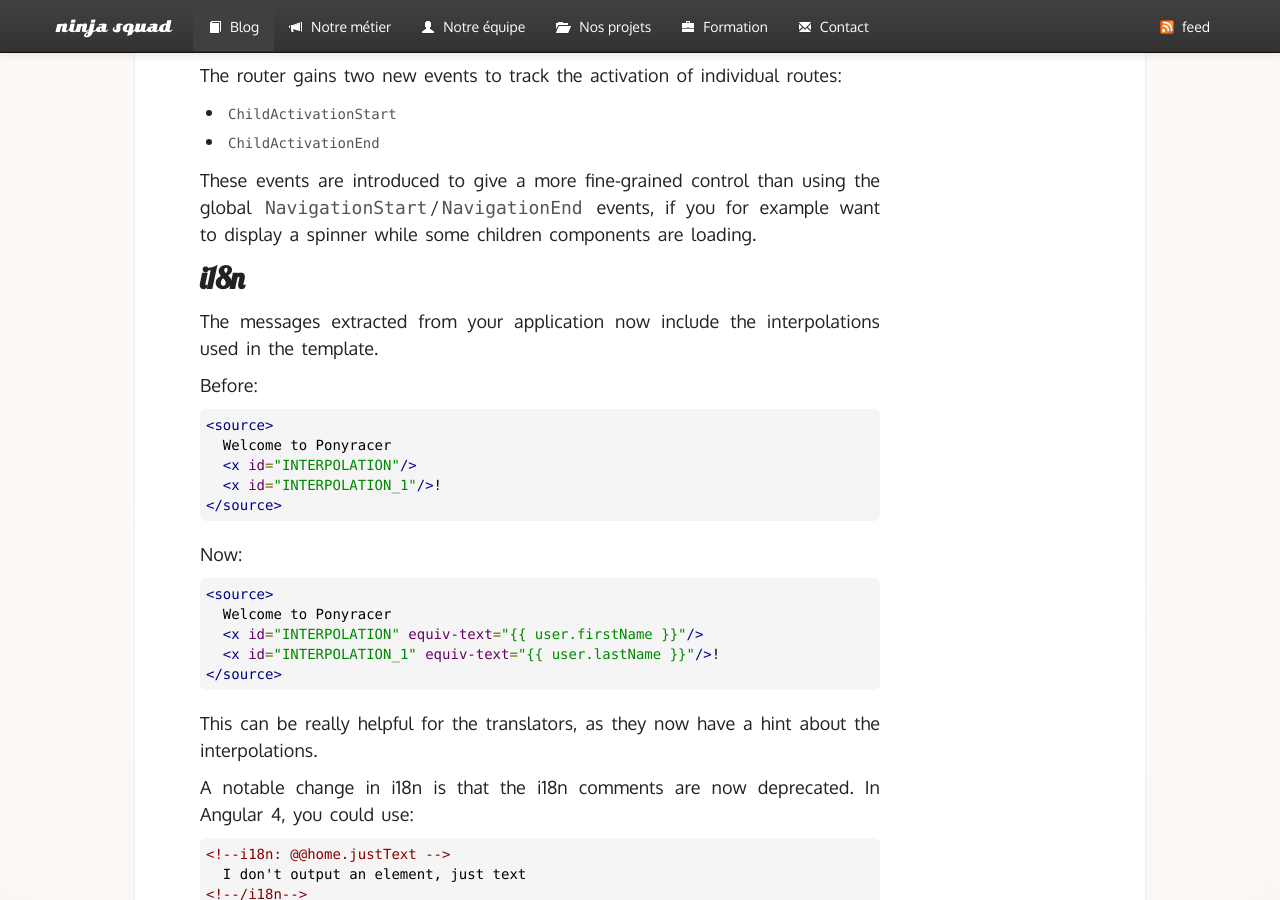
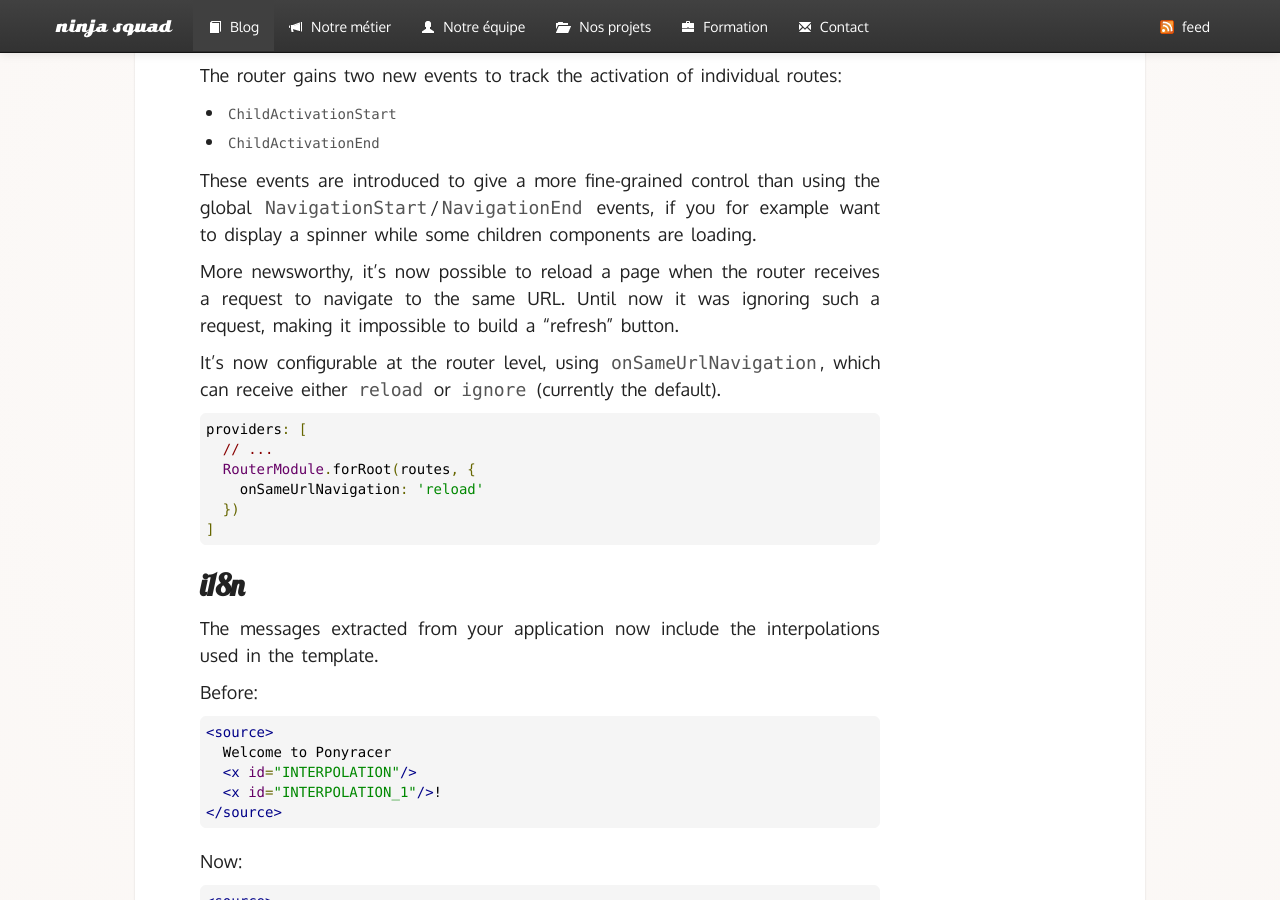
Before and after one commit to Ninja-Squad/ninja-squad.github.com, a Jekyll site: the page built from _posts/2017-08-17-what-is-new-angular-5.md, in a window 1280 px wide and 900 px high, scrolled down 4049 px. Built offline with Jekyll 4.4.1, drawn with Linux system fonts in a browser that asks for light colours; comment, search, counter and statistics services are not loaded.

Commit message:
post: ng5 onSameUrlNavigation

```diff
--- a/_posts/2017-08-17-what-is-new-angular-5.md
+++ b/_posts/2017-08-17-what-is-new-angular-5.md
@@ -166,6 +166,21 @@ The router gains two new events to track the activation of individual routes:
 - `ChildActivationEnd`
 
 These events are introduced to give a more fine-grained control than using the global `NavigationStart`/`NavigationEnd` events, if you for example want to display a spinner while some children components are loading.
+
+More newsworthy, it's now possible to reload a page when the router
+receives a request to navigate to the same URL.
+Until now it was ignoring such a request,
+making it impossible to build a "refresh" button.
+
+It's now configurable at the router level, using `onSameUrlNavigation`,
+which can receive either `reload` or `ignore` (currently the default).
+
+    providers: [
+      // ...
+      RouterModule.forRoot(routes, {
+        onSameUrlNavigation: 'reload'
+      })
+    ]
 
 ## i18n
 
```
